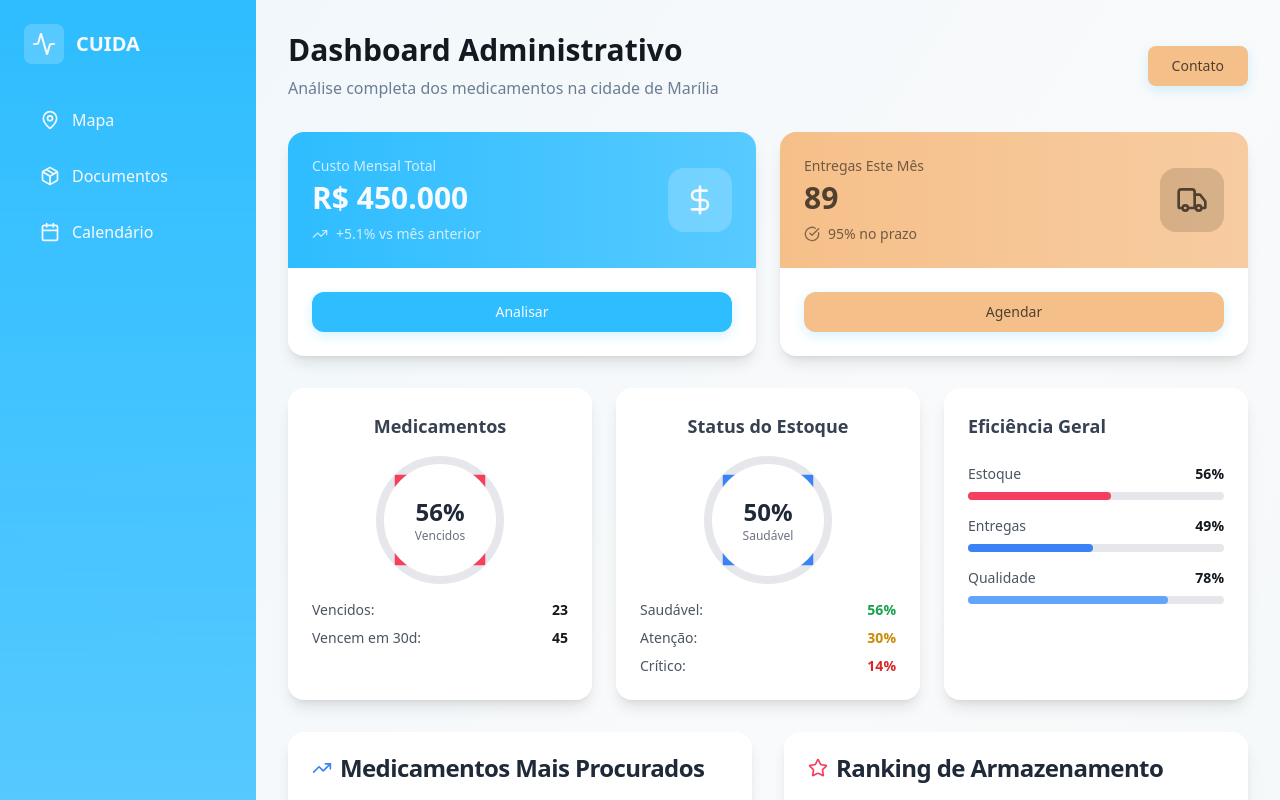
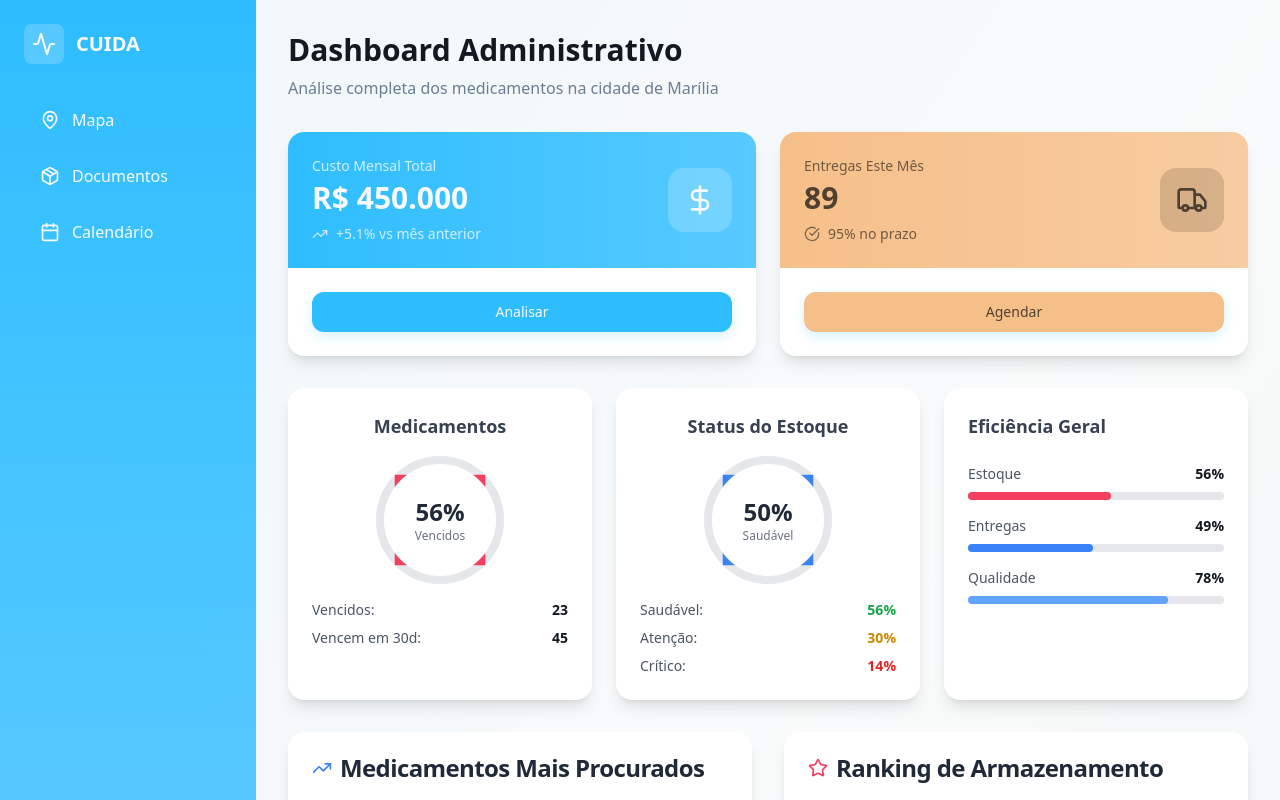
Before and after one commit to ThauannydaCruzz/cuida_web, a React (Vite) app: page /funcionario/dashboard in a window 1280 px wide. Shown: the top 800 px of the page. Built offline with nearby package versions, Linux system fonts and the light colour scheme.

Commit message:
Visual edit in Lovable

```diff
--- a/src/pages/FuncionarioDashboard.tsx
+++ b/src/pages/FuncionarioDashboard.tsx
@@ -130,9 +130,7 @@ const FuncionarioDashboard = () => {
             <h1 className="text-3xl font-bold text-foreground mb-2 font-poppins">Dashboard Administrativo</h1>
             <p className="text-muted-foreground">Análise completa dos medicamentos na cidade de Marília</p>
           </div>
-          <Button className="bg-accent hover:bg-accent/90 text-accent-foreground px-6 py-2 rounded-lg">
-            Contato
-          </Button>
+
         </div>
 
         {/* Key Metrics Cards */}
```
